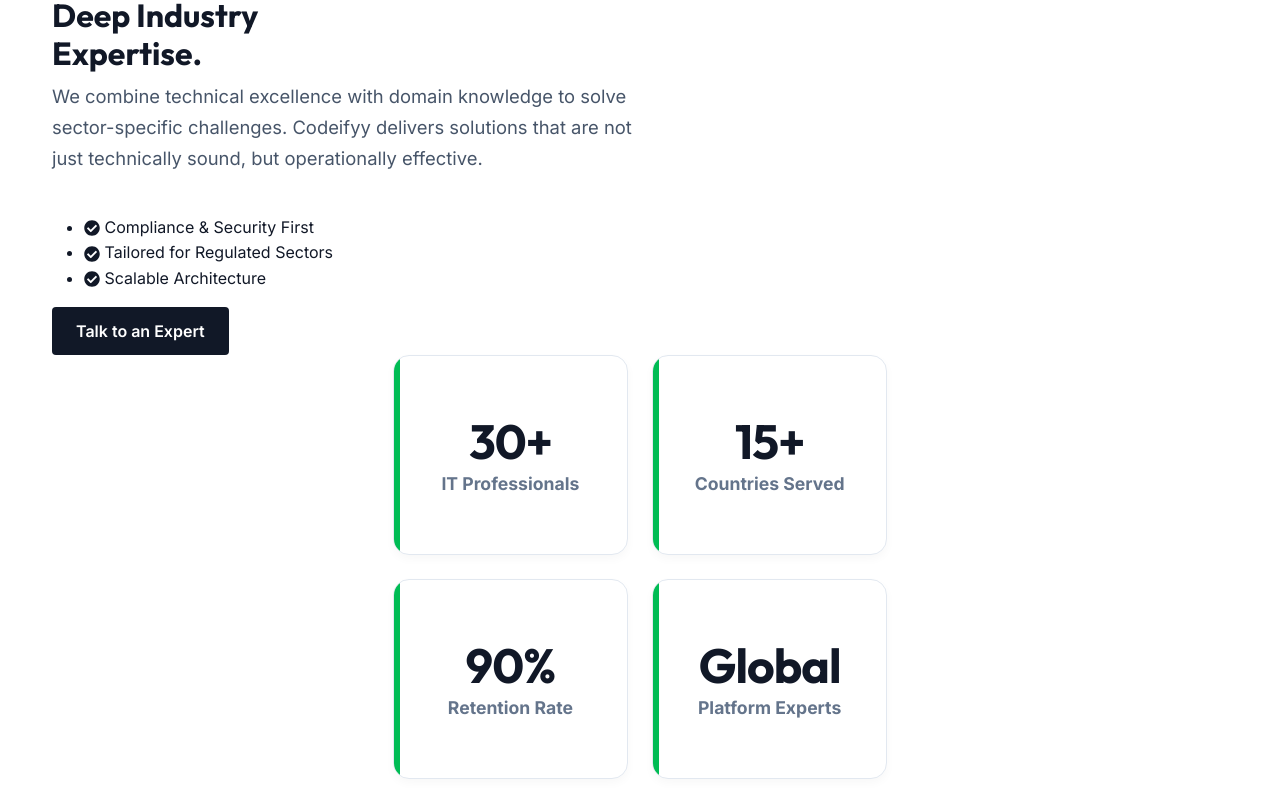
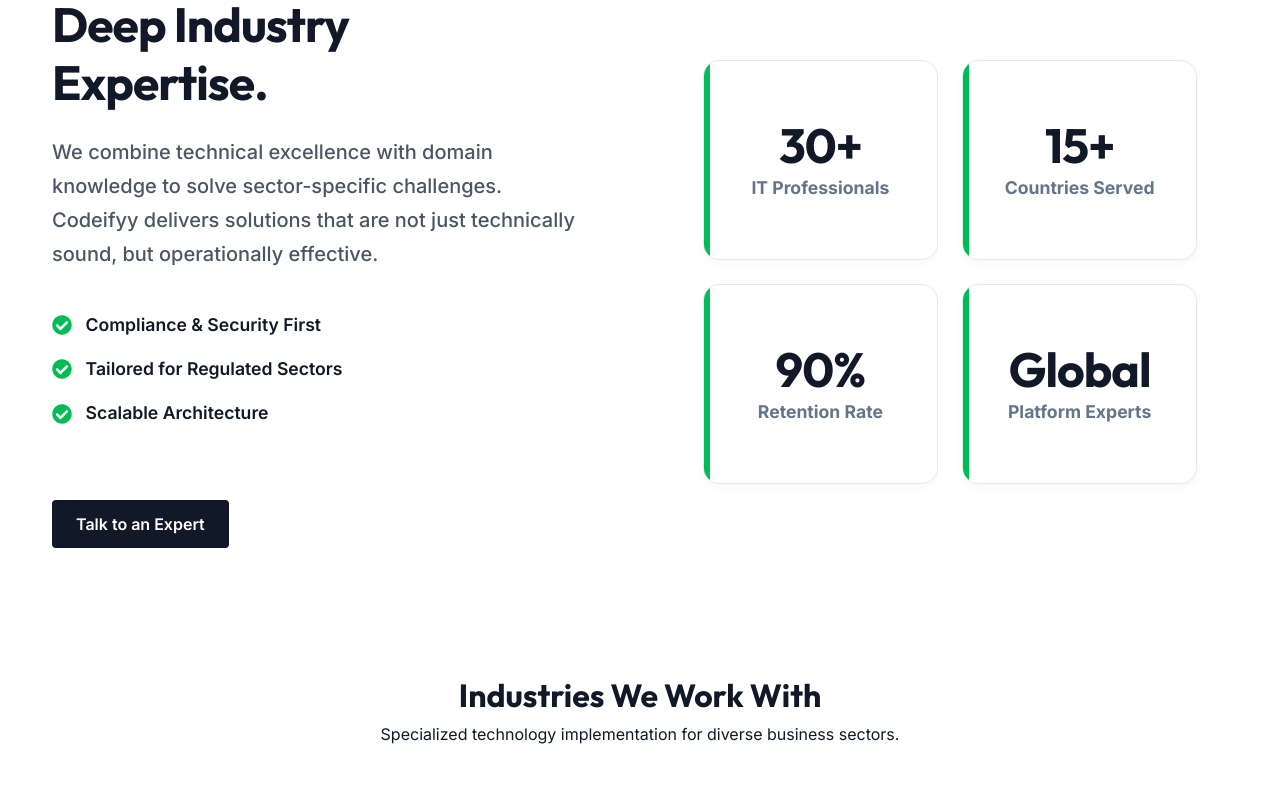
Before and after one commit to shahrozcodify/codeiffy-website, a React (Vite) app: page /industries in a window 1280 px wide. Shown: the part 800-1595 px from the top of the page. Built offline with nearby package versions, Linux system fonts and the light colour scheme.

Commit message:
use stats component (Benefits) at industries, and also highlight 'our experties' section headin with link

```diff
--- a/src/components/BenefitSection/BenefitSection.css
+++ b/src/components/BenefitSection/BenefitSection.css
@@ -20,6 +20,28 @@
     color: var(--text-muted);
     font-weight: 500;
     max-width: 600px;
+}
+
+.model-features {
+    list-style: none;
+    padding: 0;
+    margin: 2rem 0;
+}
+
+.model-features li {
+    display: flex;
+    align-items: center;
+    gap: 0.85rem;
+    margin-bottom: 1rem;
+    color: var(--codeifyy-navy);
+    font-size: 1.1rem;
+    font-weight: 600;
+}
+
+.model-features li svg {
+    color: var(--codeifyy-green);
+    font-size: 1.25rem;
+    flex-shrink: 0;
 }
 
 .stats-grid-wrapper {
--- a/src/components/BenefitSection/BenefitSection.jsx
+++ b/src/components/BenefitSection/BenefitSection.jsx
@@ -1,58 +1,78 @@
 import React from 'react';
 import './BenefitSection.css';
 
-const BenefitSection = () => {
+const BenefitSection = ({
+    title = (
+        <>
+            About <span className="highlight-span">Codeifyy</span>
+        </>
+    ),
+    description = "Whether you need to scale your internal team, develop a custom platform, modernize legacy systems, or launch a digital product, our experts deliver measurable outcomes aligned with your business objectives.",
+    features = [],
+    buttonText,
+    buttonLink,
+    stats = [
+        { value: "30+", label: "IT Professionals" },
+        { value: "15+", label: "Countries Served" },
+        { value: "90%", label: "Retention Rate" },
+        { value: "Certified", label: "Platform Experts" }
+    ],
+    bottomMetrics = [
+        { value: "8+ Years", desc: "In software engineering and IT consulting" },
+        { value: "100+ Projects", desc: "Successfully delivered to global clients" },
+        { value: "HQ", desc: "Lahore, Pakistan" }
+    ],
+    showBottomMetrics = true
+}) => {
     return (
         <section className="benefit-section">
-            <div className="container">
+            <div className="container" style={{ paddingTop: '5rem' }}>
                 {/* Content Wrapper */}
                 <div className="stats-grid-wrapper">
                     {/* Left Column: Text Content */}
                     <div className="benefit-text-content animate-up">
-                        <h2 className="benefit-main-heading">
-                            About <span className="highlight-span">Codeifyy</span>
-                        </h2>
-                        <p className="benefit-desc">
-                            Whether you need to scale your internal team, develop a custom platform, modernize legacy systems, or launch a digital product, our experts deliver measurable outcomes aligned with your business objectives.
-                        </p>
+                        <h2 className="benefit-main-heading">{title}</h2>
+                        <p className="benefit-desc">{description}</p>
+
+                        {features.length > 0 && (
+                            <ul className="model-features mt-4">
+                                {features.map((feature, index) => (
+                                    <li key={index}>{feature}</li>
+                                ))}
+                            </ul>
+                        )}
+
+                        {buttonText && buttonLink && (
+                            <div className="mt-4">
+                                <a href={buttonLink} className="btn btn-codeifyy-primary">
+                                    {buttonText}
+                                </a>
+                            </div>
+                        )}
                     </div>
 
                     {/* Right Column: Cards Grid */}
                     <div className="benefit-cards-grid">
-                        <div className="stat-card animate-up delay-1">
-                            <div className="stat-value">30+</div>
-                            <div className="stat-label">IT Professionals</div>
-                        </div>
-                        <div className="stat-card animate-up delay-2">
-                            <div className="stat-value">15+</div>
-                            <div className="stat-label">Countries Served</div>
-                        </div>
-                        <div className="stat-card animate-up delay-3">
-                            <div className="stat-value">90%</div>
-                            <div className="stat-label">Retention Rate</div>
-                        </div>
-                        <div className="stat-card animate-up delay-4">
-                            <div className="stat-value">Certified</div>
-                            <div className="stat-label">Platform Experts</div>
-                        </div>
+                        {stats.map((stat, index) => (
+                            <div key={index} className={`stat-card animate-up delay-${index + 1}`}>
+                                <div className="stat-value">{stat.value}</div>
+                                <div className="stat-label">{stat.label}</div>
+                            </div>
+                        ))}
                     </div>
                 </div>
 
                 {/* Bottom Metrics */}
-                <div className="stats-bottom-row animate-up delay-3" style={{ marginTop: '4rem' }}>
-                    <div className="stat-metric-item">
-                        <div className="stat-metric-value">8+ Years</div>
-                        <div className="stat-metric-desc">In software engineering and IT consulting</div>
+                {showBottomMetrics && (
+                    <div className="stats-bottom-row animate-up delay-3" style={{ marginTop: '4rem' }}>
+                        {bottomMetrics.map((metric, index) => (
+                            <div key={index} className="stat-metric-item">
+                                <div className="stat-metric-value">{metric.value}</div>
+                                <div className="stat-metric-desc">{metric.desc}</div>
+                            </div>
+                        ))}
                     </div>
-                    <div className="stat-metric-item">
-                        <div className="stat-metric-value">100+ Projects</div>
-                        <div className="stat-metric-desc">Successfully delivered to global clients</div>
-                    </div>
-                    <div className="stat-metric-item">
-                        <div className="stat-metric-value">HQ</div>
-                        <div className="stat-metric-desc">Lahore, Pakistan</div>
-                    </div>
-                </div>
+                )}
             </div>
         </section>
     );
--- a/src/pages/About/About.jsx
+++ b/src/pages/About/About.jsx
@@ -1,4 +1,5 @@
 import React, { useState, useEffect } from 'react';
+import { Link } from 'react-router-dom';
 import Header from '../../components/Header/Header';
 import Footer from '../../components/Footer/Footer';
 import CTA from '../../components/cta/CTA';
@@ -204,7 +205,7 @@
                             <div className="col-lg-4">
                                 <div className="expertise-col-card">
                                     <span className="expertise-number">01</span>
-                                    <h3>Services</h3>
+                                    <h3><Link to="/services" className="text-decoration-none">Services</Link></h3>
                                     <ul className="expertise-list-styled">
                                         <li><FaCheckCircle /> Software Development</li>
                                         <li><FaCheckCircle /> Artificial Intelligence</li>
@@ -229,7 +230,7 @@
                             <div className="col-lg-4">
                                 <div className="expertise-col-card">
                                     <span className="expertise-number">03</span>
-                                    <h3>Industries</h3>
+                                    <h3><Link to="/industries" className="text-decoration-none">Industries</Link></h3>
                                     <ul className="expertise-list-styled">
                                         <li><FaCheckCircle /> Automobile & Manufacturing</li>
                                         <li><FaCheckCircle /> Oil & Gas</li>
--- a/src/pages/Industries/Industries.jsx
+++ b/src/pages/Industries/Industries.jsx
@@ -11,6 +11,7 @@
 import ClientLogos from '../../components/ClientLogos/ClientLogos';
 import CustomerStories from '../../components/CustomerStories/CustomerStories';
 import ArticleCarousel from '../../components/ArticleCarousel/ArticleCarousel';
+import BenefitSection from '../../components/BenefitSection/BenefitSection';
 import './Industries.css';
 import '../../components/Hero/Hero.css';
 import '../../components/BenefitSection/BenefitSection.css';
@@ -228,45 +229,33 @@
             </section >
 
             {/* STATS SECTION - FLEXIBLE TALENT STYLE */}
-            < section className="section-padding" style={{ background: '#fff' }}>
-                <div className="container">
-                    <div className="flexible-talent-wrapper">
-                        <div className="flexible-content">
-                            <h2>Deep Industry <br />Expertise.</h2>
-                            <p className="hero-description">
-                                We combine technical excellence with domain knowledge to solve sector-specific challenges.
-                                Codeifyy delivers solutions that are not just technically sound, but operationally effective.
-                            </p>
-                            <ul className="model-features">
-                                <li><FaCheckCircle /> Compliance & Security First</li>
-                                <li><FaCheckCircle /> Tailored for Regulated Sectors</li>
-                                <li><FaCheckCircle /> Scalable Architecture</li>
-                            </ul>
-                            <a href="/contact" className="btn btn-codeifyy-primary">Talk to an Expert</a>
-                        </div>
-                        <div style={{ display: 'flex', justifyContent: 'center', alignItems: 'center' }}>
-                            <div className="benefit-cards-grid">
-                                <div className="stat-card animate-up delay-1">
-                                    <div className="stat-value">30+</div>
-                                    <div className="stat-label">IT Professionals</div>
-                                </div>
-                                <div className="stat-card animate-up delay-2">
-                                    <div className="stat-value">15+</div>
-                                    <div className="stat-label">Countries Served</div>
-                                </div>
-                                <div className="stat-card animate-up delay-3">
-                                    <div className="stat-value">90%</div>
-                                    <div className="stat-label">Retention Rate</div>
-                                </div>
-                                <div className="stat-card animate-up delay-4">
-                                    <div className="stat-value">Global</div>
-                                    <div className="stat-label">Platform Experts</div>
-                                </div>
-                            </div>
-                        </div>
-                    </div>
-                </div>
-            </section >
+            <BenefitSection
+                title={
+                    <>
+                        Deep Industry <br />Expertise.
+                    </>
+                }
+                description={
+                    <>
+                        We combine technical excellence with domain knowledge to solve sector-specific challenges.
+                        Codeifyy delivers solutions that are not just technically sound, but operationally effective.
+                    </>
+                }
+                features={[
+                    <><FaCheckCircle /> Compliance & Security First</>,
+                    <><FaCheckCircle /> Tailored for Regulated Sectors</>,
+                    <><FaCheckCircle /> Scalable Architecture</>
+                ]}
+                buttonText="Talk to an Expert"
+                buttonLink="/contact"
+                stats={[
+                    { value: "30+", label: "IT Professionals" },
+                    { value: "15+", label: "Countries Served" },
+                    { value: "90%", label: "Retention Rate" },
+                    { value: "Global", label: "Platform Experts" }
+                ]}
+                showBottomMetrics={false}
+            />
 
             {/* INDUSTRIES GRID */}
             < section className="industry-grid-section" >
```
Also changed, not shown: src/pages/About/About.css (+10 -0 lines).
